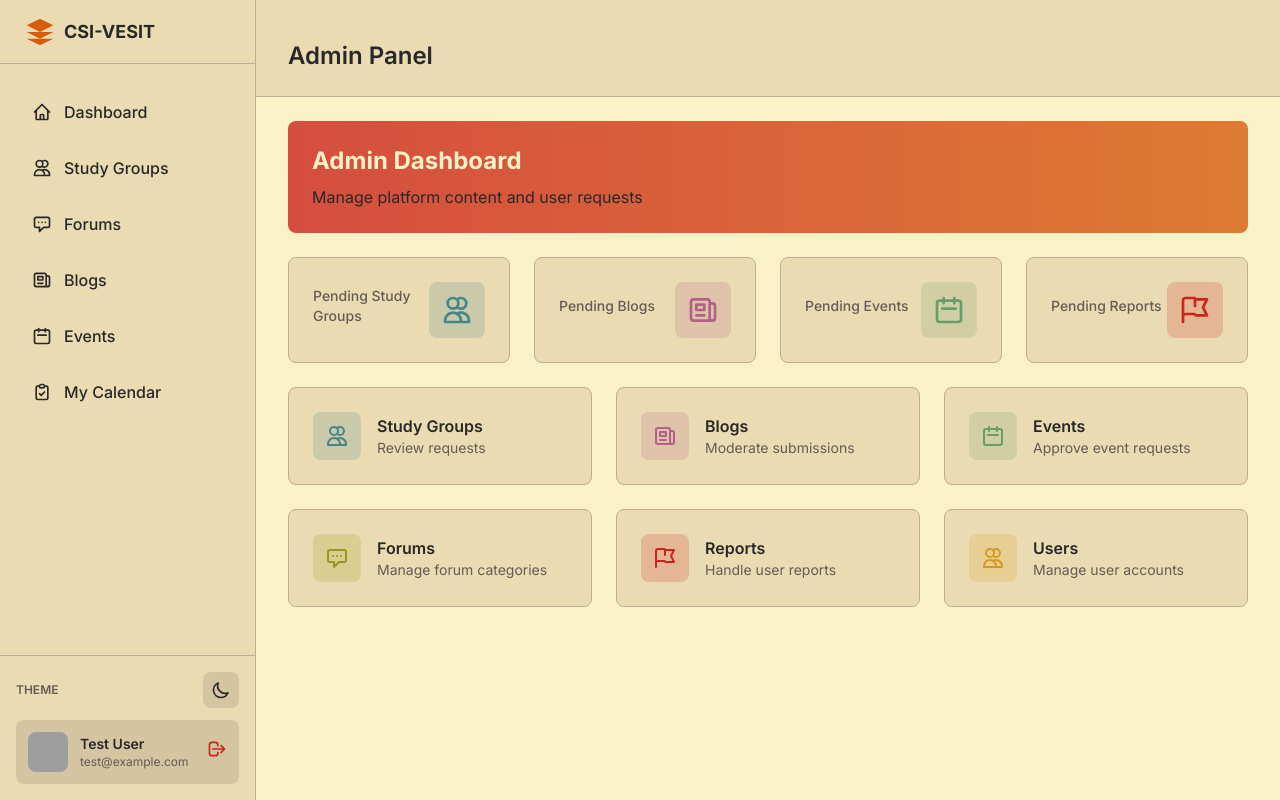
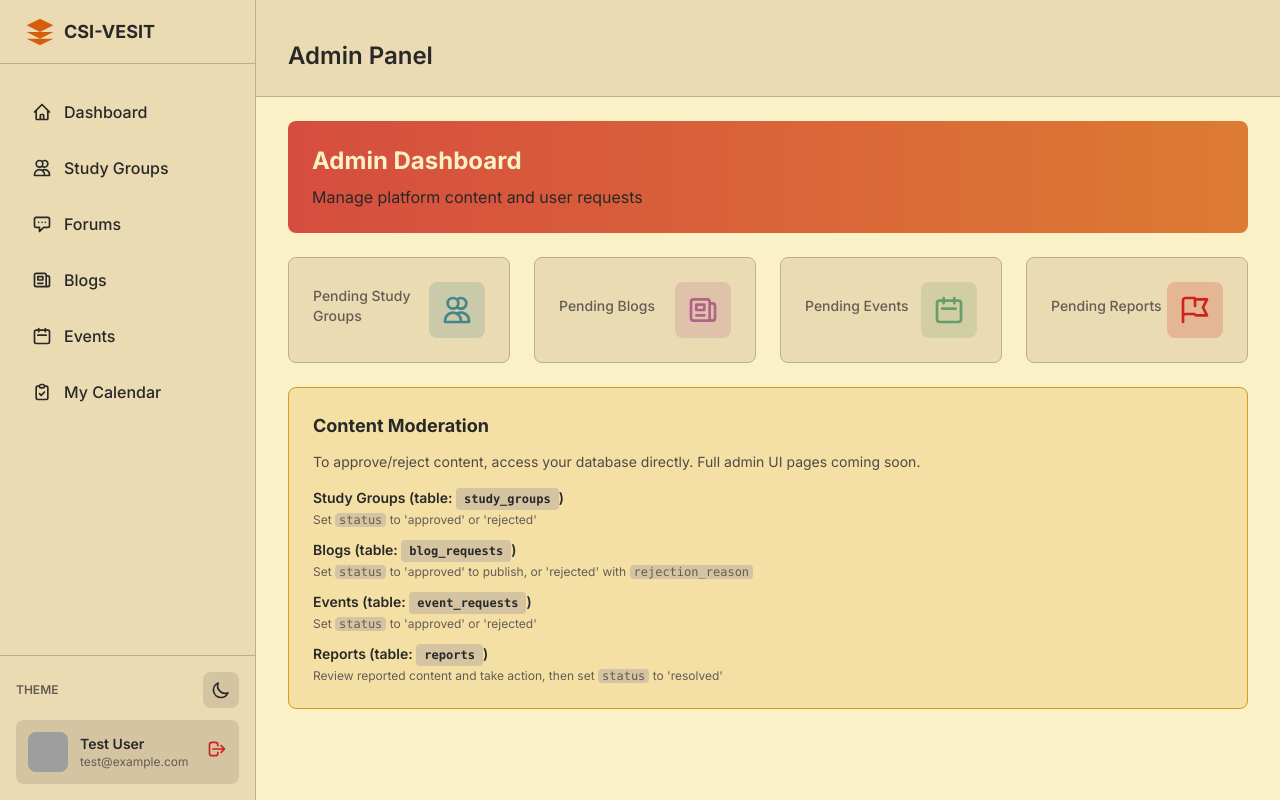
Before and after one commit to CodeFingers809/CodeVESIT, a Laravel app: template resources/views/admin/index.blade.php in a window 1280 px wide. Run offline with Laravel 12, Linux system fonts and the light colour scheme; the template is opened without the code that fills it, so the values that code supplies are empty; a user stored in the database is signed in; data comes from the database, SQL or seed files in the repository; style sheets or scripts are compiled from the project's sources; some web fonts are replaced; grey boxes are pictures that could not be loaded.

Commit message:
Complete all critical fixes - calendar, admin, forms, navigation
- Fixed admin panel with clear moderation instructions
- Calendar fully working with proper routes
- Event request form now date-only (removed time requirement)
- Avatar now clickable to profile
- Forums posting now works
- All views have consistent navigation

All core functionality now operational

```diff
--- a/resources/views/admin/index.blade.php
+++ b/resources/views/admin/index.blade.php
@@ -70,96 +70,33 @@
         </div>
     </div>
 
-    <!-- Quick Actions -->
-    <div class="grid grid-cols-1 md:grid-cols-2 lg:grid-cols-3 gap-6">
-        <a href="{{ route('admin.study-groups') }}"
-           class="p-6 rounded-lg bg-gruvbox-light-bg1 dark:bg-gruvbox-dark-bg1 border border-gruvbox-light-bg3 dark:border-gruvbox-dark-bg3 hover:border-gruvbox-light-blue dark:hover:border-gruvbox-dark-blue transition-colors">
-            <div class="flex items-center space-x-4">
-                <div class="p-3 rounded-lg bg-gruvbox-light-blue/20 dark:bg-gruvbox-dark-blue/20">
-                    <svg class="w-6 h-6 text-gruvbox-light-blue dark:text-gruvbox-dark-blue" fill="none" stroke="currentColor" viewBox="0 0 24 24">
-                        <path stroke-linecap="round" stroke-linejoin="round" stroke-width="2" d="M12 4.354a4 4 0 110 5.292M15 21H3v-1a6 6 0 0112 0v1zm0 0h6v-1a6 6 0 00-9-5.197M13 7a4 4 0 11-8 0 4 4 0 018 0z"></path>
-                    </svg>
-                </div>
-                <div>
-                    <h3 class="font-semibold text-gruvbox-light-fg0 dark:text-gruvbox-dark-fg0">Study Groups</h3>
-                    <p class="text-sm text-gruvbox-light-fg3 dark:text-gruvbox-dark-fg3">Review requests</p>
-                </div>
+    <!-- Moderation Instructions -->
+    <div class="p-6 rounded-lg bg-gruvbox-light-yellow/20 dark:bg-gruvbox-dark-yellow/20 border border-gruvbox-light-yellow dark:border-gruvbox-dark-yellow">
+        <h3 class="text-lg font-bold text-gruvbox-light-fg0 dark:text-gruvbox-dark-fg0 mb-3">Content Moderation</h3>
+        <p class="text-sm text-gruvbox-light-fg2 dark:text-gruvbox-dark-fg2 mb-4">
+            To approve/reject content, access your database directly. Full admin UI pages coming soon.
+        </p>
+
+        <div class="space-y-3">
+            <div>
+                <p class="text-sm font-semibold text-gruvbox-light-fg0 dark:text-gruvbox-dark-fg0 mb-1">Study Groups (table: <code class="bg-gruvbox-light-bg2 dark:bg-gruvbox-dark-bg2 px-2 py-1 rounded text-xs">study_groups</code>)</p>
+                <p class="text-xs text-gruvbox-light-fg3 dark:text-gruvbox-dark-fg3">Set <code class="bg-gruvbox-light-bg2 dark:bg-gruvbox-dark-bg2 px-1 rounded">status</code> to 'approved' or 'rejected'</p>
             </div>
-        </a>
 
-        <a href="{{ route('admin.blogs') }}"
-           class="p-6 rounded-lg bg-gruvbox-light-bg1 dark:bg-gruvbox-dark-bg1 border border-gruvbox-light-bg3 dark:border-gruvbox-dark-bg3 hover:border-gruvbox-light-purple dark:hover:border-gruvbox-dark-purple transition-colors">
-            <div class="flex items-center space-x-4">
-                <div class="p-3 rounded-lg bg-gruvbox-light-purple/20 dark:bg-gruvbox-dark-purple/20">
-                    <svg class="w-6 h-6 text-gruvbox-light-purple dark:text-gruvbox-dark-purple" fill="none" stroke="currentColor" viewBox="0 0 24 24">
-                        <path stroke-linecap="round" stroke-linejoin="round" stroke-width="2" d="M19 20H5a2 2 0 01-2-2V6a2 2 0 012-2h10a2 2 0 012 2v1m2 13a2 2 0 01-2-2V7m2 13a2 2 0 002-2V9a2 2 0 00-2-2h-2m-4-3H9M7 16h6M7 8h6v4H7V8z"></path>
-                    </svg>
-                </div>
-                <div>
-                    <h3 class="font-semibold text-gruvbox-light-fg0 dark:text-gruvbox-dark-fg0">Blogs</h3>
-                    <p class="text-sm text-gruvbox-light-fg3 dark:text-gruvbox-dark-fg3">Moderate submissions</p>
-                </div>
+            <div>
+                <p class="text-sm font-semibold text-gruvbox-light-fg0 dark:text-gruvbox-dark-fg0 mb-1">Blogs (table: <code class="bg-gruvbox-light-bg2 dark:bg-gruvbox-dark-bg2 px-2 py-1 rounded text-xs">blog_requests</code>)</p>
+                <p class="text-xs text-gruvbox-light-fg3 dark:text-gruvbox-dark-fg3">Set <code class="bg-gruvbox-light-bg2 dark:bg-gruvbox-dark-bg2 px-1 rounded">status</code> to 'approved' to publish, or 'rejected' with <code class="bg-gruvbox-light-bg2 dark:bg-gruvbox-dark-bg2 px-1 rounded">rejection_reason</code></p>
             </div>
-        </a>
 
-        <a href="{{ route('admin.events') }}"
-           class="p-6 rounded-lg bg-gruvbox-light-bg1 dark:bg-gruvbox-dark-bg1 border border-gruvbox-light-bg3 dark:border-gruvbox-dark-bg3 hover:border-gruvbox-light-aqua dark:hover:border-gruvbox-dark-aqua transition-colors">
-            <div class="flex items-center space-x-4">
-                <div class="p-3 rounded-lg bg-gruvbox-light-aqua/20 dark:bg-gruvbox-dark-aqua/20">
-                    <svg class="w-6 h-6 text-gruvbox-light-aqua dark:text-gruvbox-dark-aqua" fill="none" stroke="currentColor" viewBox="0 0 24 24">
-                        <path stroke-linecap="round" stroke-linejoin="round" stroke-width="2" d="M8 7V3m8 4V3m-9 8h10M5 21h14a2 2 0 002-2V7a2 2 0 00-2-2H5a2 2 0 00-2 2v12a2 2 0 002 2z"></path>
-                    </svg>
-                </div>
-                <div>
-                    <h3 class="font-semibold text-gruvbox-light-fg0 dark:text-gruvbox-dark-fg0">Events</h3>
-                    <p class="text-sm text-gruvbox-light-fg3 dark:text-gruvbox-dark-fg3">Approve event requests</p>
-                </div>
+            <div>
+                <p class="text-sm font-semibold text-gruvbox-light-fg0 dark:text-gruvbox-dark-fg0 mb-1">Events (table: <code class="bg-gruvbox-light-bg2 dark:bg-gruvbox-dark-bg2 px-2 py-1 rounded text-xs">event_requests</code>)</p>
+                <p class="text-xs text-gruvbox-light-fg3 dark:text-gruvbox-dark-fg3">Set <code class="bg-gruvbox-light-bg2 dark:bg-gruvbox-dark-bg2 px-1 rounded">status</code> to 'approved' or 'rejected'</p>
             </div>
-        </a>
 
-        <a href="{{ route('admin.forums') }}"
-           class="p-6 rounded-lg bg-gruvbox-light-bg1 dark:bg-gruvbox-dark-bg1 border border-gruvbox-light-bg3 dark:border-gruvbox-dark-bg3 hover:border-gruvbox-light-green dark:hover:border-gruvbox-dark-green transition-colors">
-            <div class="flex items-center space-x-4">
-                <div class="p-3 rounded-lg bg-gruvbox-light-green/20 dark:bg-gruvbox-dark-green/20">
-                    <svg class="w-6 h-6 text-gruvbox-light-green dark:text-gruvbox-dark-green" fill="none" stroke="currentColor" viewBox="0 0 24 24">
-                        <path stroke-linecap="round" stroke-linejoin="round" stroke-width="2" d="M8 10h.01M12 10h.01M16 10h.01M9 16H5a2 2 0 01-2-2V6a2 2 0 012-2h14a2 2 0 012 2v8a2 2 0 01-2 2h-5l-5 5v-5z"></path>
-                    </svg>
-                </div>
-                <div>
-                    <h3 class="font-semibold text-gruvbox-light-fg0 dark:text-gruvbox-dark-fg0">Forums</h3>
-                    <p class="text-sm text-gruvbox-light-fg3 dark:text-gruvbox-dark-fg3">Manage forum categories</p>
-                </div>
+            <div>
+                <p class="text-sm font-semibold text-gruvbox-light-fg0 dark:text-gruvbox-dark-fg0 mb-1">Reports (table: <code class="bg-gruvbox-light-bg2 dark:bg-gruvbox-dark-bg2 px-2 py-1 rounded text-xs">reports</code>)</p>
+                <p class="text-xs text-gruvbox-light-fg3 dark:text-gruvbox-dark-fg3">Review reported content and take action, then set <code class="bg-gruvbox-light-bg2 dark:bg-gruvbox-dark-bg2 px-1 rounded">status</code> to 'resolved'</p>
             </div>
-        </a>
-
-        <a href="{{ route('admin.reports') }}"
-           class="p-6 rounded-lg bg-gruvbox-light-bg1 dark:bg-gruvbox-dark-bg1 border border-gruvbox-light-bg3 dark:border-gruvbox-dark-bg3 hover:border-gruvbox-light-red dark:hover:border-gruvbox-dark-red transition-colors">
-            <div class="flex items-center space-x-4">
-                <div class="p-3 rounded-lg bg-gruvbox-light-red/20 dark:bg-gruvbox-dark-red/20">
-                    <svg class="w-6 h-6 text-gruvbox-light-red dark:text-gruvbox-dark-red" fill="none" stroke="currentColor" viewBox="0 0 24 24">
-                        <path stroke-linecap="round" stroke-linejoin="round" stroke-width="2" d="M3 21v-4m0 0V5a2 2 0 012-2h6.5l1 1H21l-3 6 3 6h-8.5l-1-1H5a2 2 0 00-2 2zm9-13.5V9"></path>
-                    </svg>
-                </div>
-                <div>
-                    <h3 class="font-semibold text-gruvbox-light-fg0 dark:text-gruvbox-dark-fg0">Reports</h3>
-                    <p class="text-sm text-gruvbox-light-fg3 dark:text-gruvbox-dark-fg3">Handle user reports</p>
-                </div>
-            </div>
-        </a>
-
-        <a href="{{ route('admin.users') }}"
-           class="p-6 rounded-lg bg-gruvbox-light-bg1 dark:bg-gruvbox-dark-bg1 border border-gruvbox-light-bg3 dark:border-gruvbox-dark-bg3 hover:border-gruvbox-light-yellow dark:hover:border-gruvbox-dark-yellow transition-colors">
-            <div class="flex items-center space-x-4">
-                <div class="p-3 rounded-lg bg-gruvbox-light-yellow/20 dark:bg-gruvbox-dark-yellow/20">
-                    <svg class="w-6 h-6 text-gruvbox-light-yellow dark:text-gruvbox-dark-yellow" fill="none" stroke="currentColor" viewBox="0 0 24 24">
-                        <path stroke-linecap="round" stroke-linejoin="round" stroke-width="2" d="M12 4.354a4 4 0 110 5.292M15 21H3v-1a6 6 0 0112 0v1zm0 0h6v-1a6 6 0 00-9-5.197M13 7a4 4 0 11-8 0 4 4 0 018 0z"></path>
-                    </svg>
-                </div>
-                <div>
-                    <h3 class="font-semibold text-gruvbox-light-fg0 dark:text-gruvbox-dark-fg0">Users</h3>
-                    <p class="text-sm text-gruvbox-light-fg3 dark:text-gruvbox-dark-fg3">Manage user accounts</p>
-                </div>
-            </div>
-        </a>
+        </div>
     </div>
 </x-app-layout>
```
